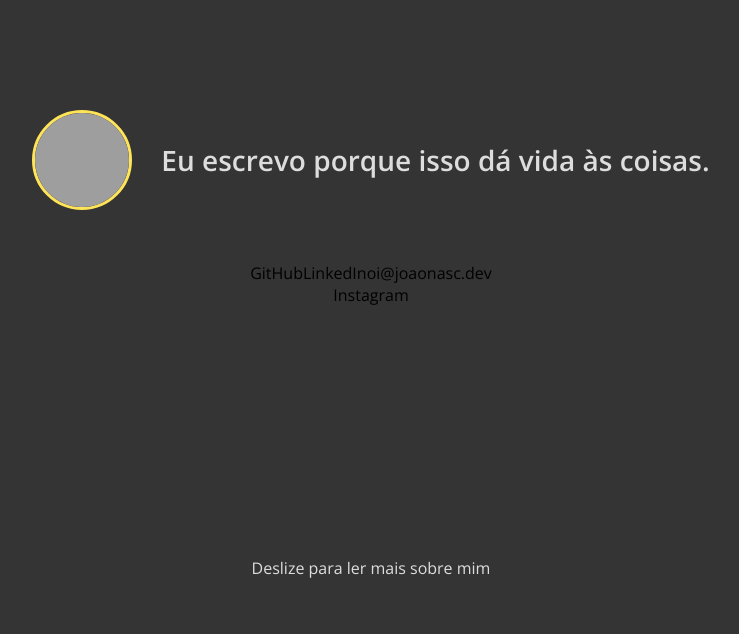
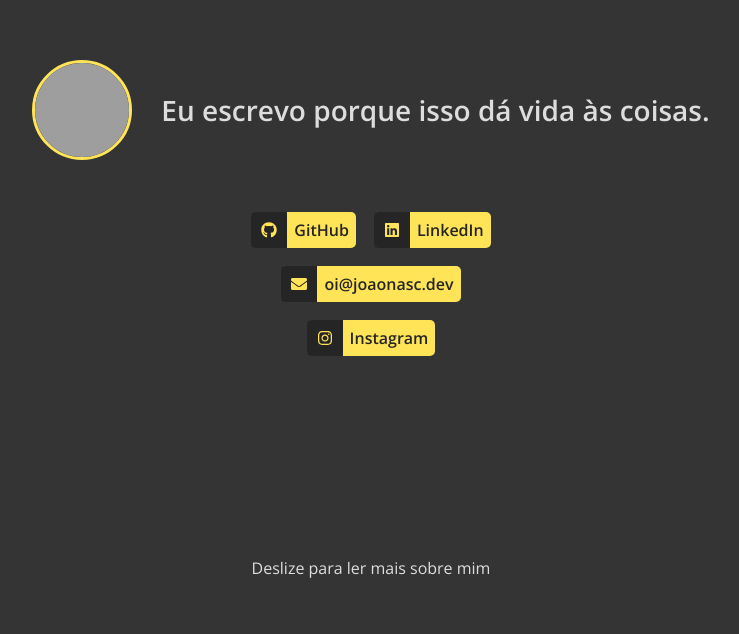
Before and after one commit to nascjoao/nascjoao.github.io, a Next.js app: page / in a window 1280 px wide. Shown: the part 166-800 px from the top of the page, without its empty margins (269-1008 px from the left). Built offline with nearby package versions, Linux system fonts and the light colour scheme; grey boxes are pictures that could not be loaded.

Commit message:
refactor: replace shield-button with ShieldButton

```diff
--- a/src/pages/index.js
+++ b/src/pages/index.js
@@ -1,3 +1,6 @@
+import { FaGithub, FaLinkedin, FaEnvelope, FaInstagram } from 'react-icons/fa'
+import ShieldButton from "../components/ShieldButton"
+
 export default function Home() {
   return (
     <>
@@ -8,33 +11,29 @@ export default function Home() {
       <h1>Eu escrevo porque isso dá vida às coisas.</h1>
     </div>
     <section className="media-shields">
-      <shield-button
-        icon="fab fa-github"
+      <ShieldButton
+        icon={FaGithub}
         href="https://github.com/nascjoao"
         openInNewTab
-      >
-        GitHub
-      </shield-button>
-      <shield-button
-        icon="fab fa-linkedin"
+        text="GitHub"
+      />
+      <ShieldButton
+        icon={FaLinkedin}
         href="https://linkedin.com/in/nascjoao"
         openInNewTab
-      >
-        LinkedIn
-      </shield-button>
-      <shield-button
-        icon="fas fa-envelope"
+        text="LinkedIn"
+      />
+      <ShieldButton
+        icon={FaEnvelope}
         href="mailto:oi@joaonasc.dev"
-      >
-        oi@joaonasc.dev
-      </shield-button>
-      <shield-button
-        icon="fab fa-instagram"
+        text="oi@joaonasc.dev"
+      />
+      <ShieldButton
+        icon={FaInstagram}
         href="https://instagram.com/joaonasc.dev"
         openInNewTab
-      >
-        Instagram
-      </shield-button>
+        text="Instagram"
+      />
     </section>
 
     <p id="scroll">Deslize para ler mais sobre mim</p>
@@ -91,7 +90,7 @@ export default function Home() {
       </div>
     </section>
 
-    <section id="contact">
+    {/* <section id="contact">
       <div className="content">
         <form action="https://formspree.io/f/xgepleoo" method="POST">
           <h2>Entre em contato</h2>
@@ -111,7 +110,7 @@ export default function Home() {
           <button type="submit"><i className="fas fa-paper-plane"></i>Enviar</button>
         </form>
       </div>
-    </section>
+    </section> */}
   </main>
 
   <footer>© 2021 João Victor Nascimento</footer>
```
